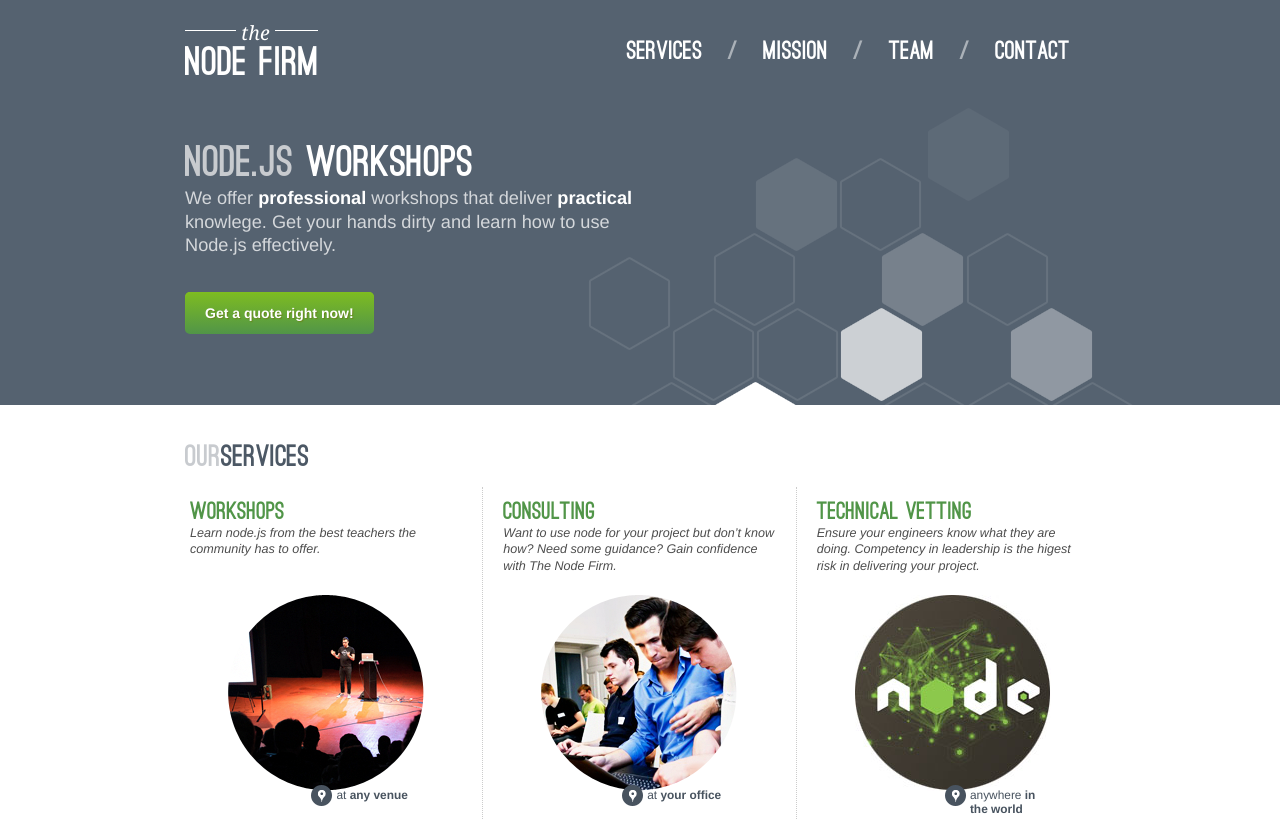
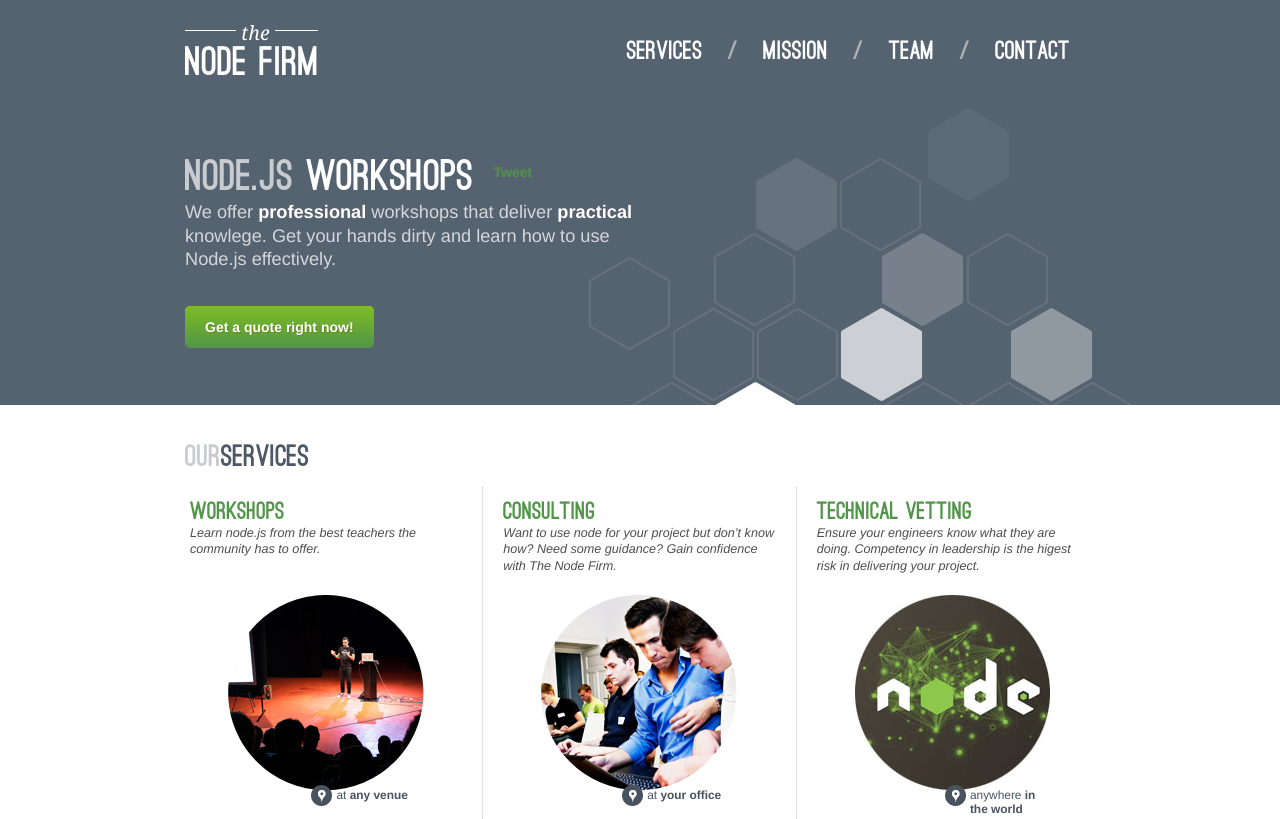
Before and after one commit to janl/thenodefirm.com, a website: page index.html in a window 1280 px wide. Shown: the top 819 px of the page. Drawn offline with Linux system fonts and the light colour scheme; a script that the page names is missing.

Commit message:
[app] twitter share

```diff
--- a/css/index.css
+++ b/css/index.css
@@ -302,7 +302,12 @@
   margin: 30px 50px 15px 0;
 }
 
+.primary-valprop h1 {
+  float: left;
+}
+
 .primary-valprop  p {
+  clear: both;
   font-size: 1.3em;
   line-height: 1.3em;
   color: rgba(255, 255, 255, .75);
@@ -440,6 +445,11 @@
  * ------------------------------------------------------
  *
  */
+
+ .twitter-share-button {
+  float: left;
+  margin: 20px 0 0 20px;
+ }
 
 .twtr-hd, .twtr-ft {
   display: none;
--- a/index.html
+++ b/index.html
@@ -72,6 +72,7 @@
           <div class="seven columns">
             <div class="primary-valprop">
               <h1><em>node.js</em> workshops</h1>
+              <a href="https://twitter.com/share" class="twitter-share-button" data-url="http://thenodefirm.com" data-text="For professional #nodejs training and consulting follow @thenodefirm">Tweet</a>
               <p>
                 We offer <strong>professional</strong> workshops that deliver <strong>practical</strong> knowlege. Get your hands dirty and learn how to use Node.js effectively.
               </p>
```
